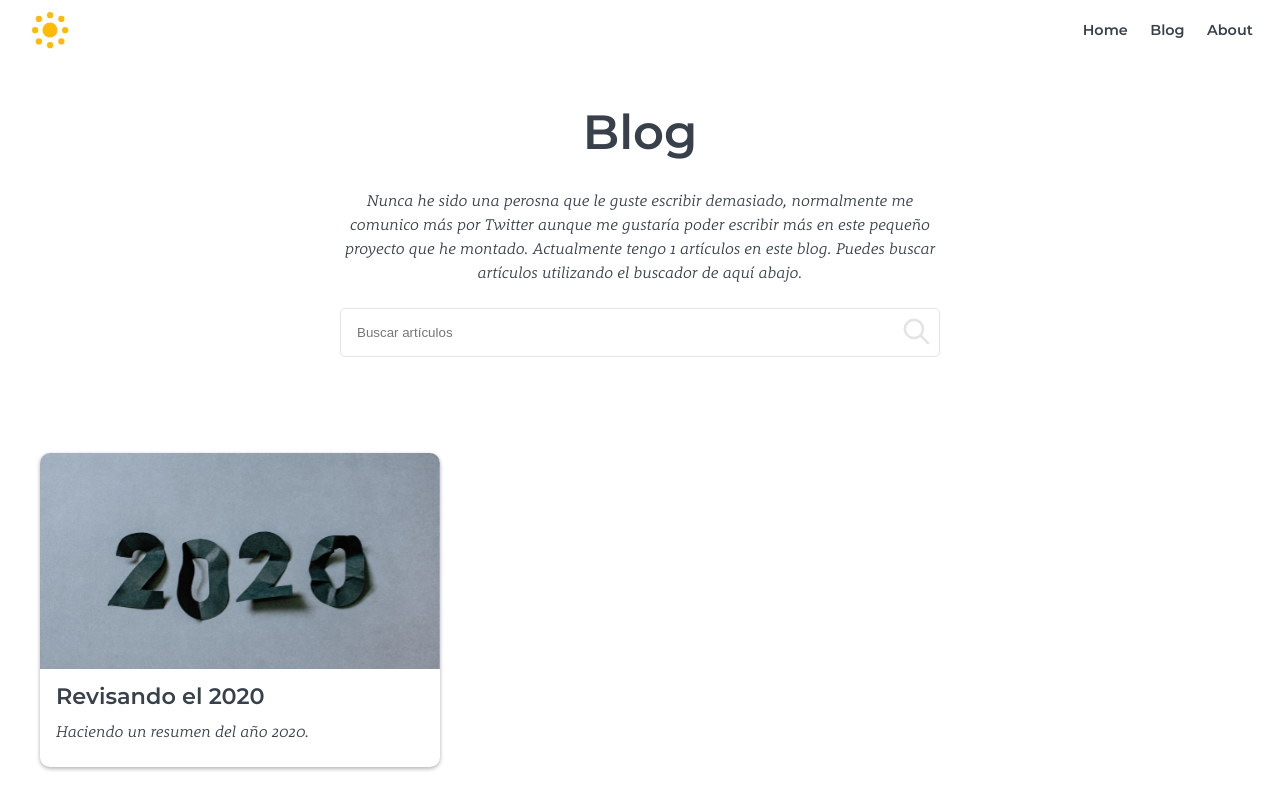
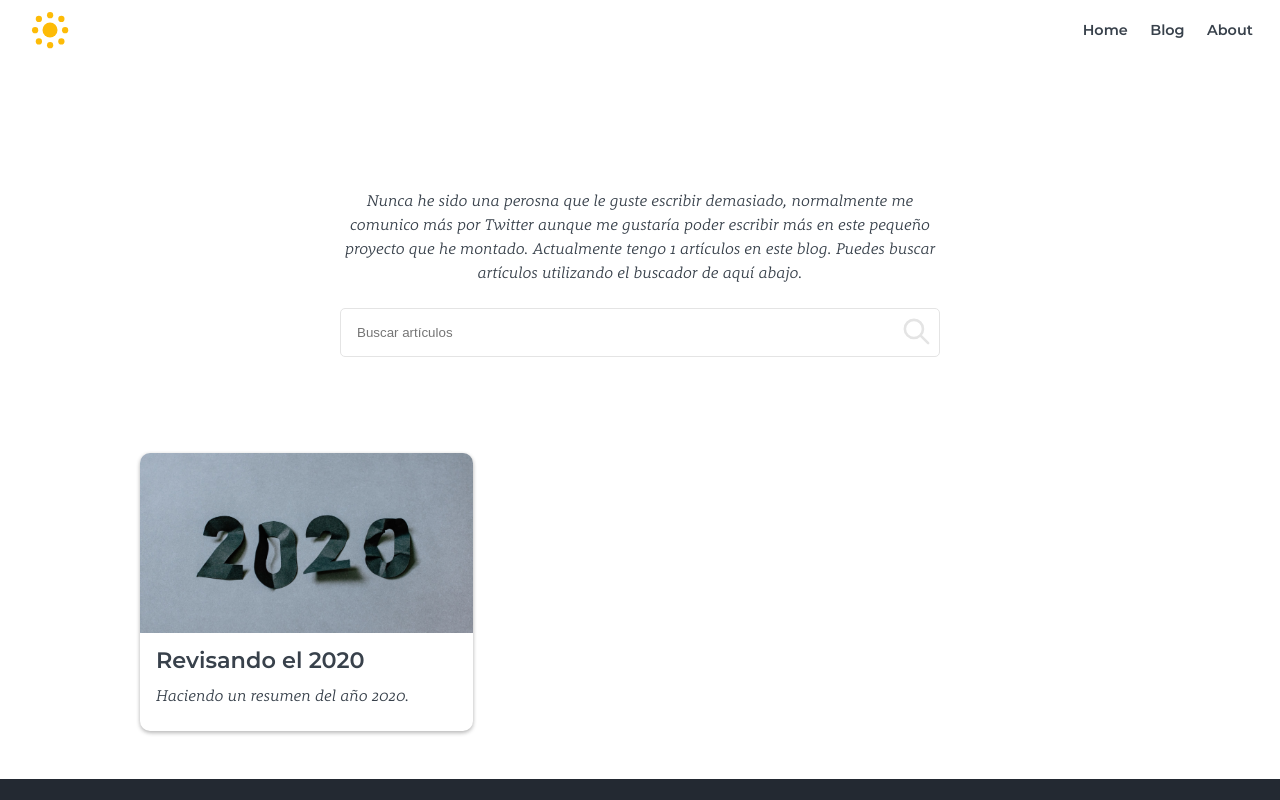
Before and after one commit to elchiconube/elchiconube.dev, a Next.js app: page /blog in a window 1280 px wide. Shown: the top 800 px of the page. Built offline with nearby package versions, Linux system fonts and the light colour scheme.

Commit message:
style: look and feel improvements

```diff
--- a/components/AboutSection.js
+++ b/components/AboutSection.js
@@ -5,7 +5,7 @@
 import Button from './Button';
 
 const StyledContainer = styled.section`
-  max-width: 1200px;
+  max-width: var(--container);
   margin: 0 auto;
   display: grid;
   grid-template-columns: 1fr 1fr;
--- a/components/Footer.js
+++ b/components/Footer.js
@@ -14,7 +14,7 @@
 `;
 
 const StyledWrapper = styled.div`
-  max-width: 600px;
+  max-width: var(--container-text);
   margin: 0 auto;
 `;
 
--- a/components/Hero.js
+++ b/components/Hero.js
@@ -12,7 +12,7 @@
 `;
 
 const StyledWrapper = styled.div`
-  max-width: 1200px;
+  max-width: var(--container);
   margin: 0 auto;
   height: calc(100% - 40px);
 `;
--- a/components/SectionHeading.js
+++ b/components/SectionHeading.js
@@ -1,7 +1,7 @@
 import styled from 'styled-components';
 
 const StyledHeading = styled.h1`
-  color: var(--font-color);
+  color: ${({ negative }) => (negative ? 'white' : 'var(--font-color)')};
   margin-bottom: 2rem;
   line-height: 3rem;
   font-size: 3rem;
--- a/pages/blog.js
+++ b/pages/blog.js
@@ -7,7 +7,7 @@
 import SectionHeading from '../components/SectionHeading';
 
 const StyledList = styled.ul`
-  max-width: 1200px;
+  max-width: var(--container);
   margin: 0 auto;
   padding: 3rem 0;
   display: grid;
@@ -20,7 +20,7 @@
 `;
 
 const StyledWrapper = styled.div`
-  max-width: 600px;
+  max-width: var(--container-text);
   margin: 0 auto;
   text-align: center;
   padding: 3rem 0;
--- a/styles/GlobalStyle.js
+++ b/styles/GlobalStyle.js
@@ -8,6 +8,9 @@
     --switch-color: #fdbb07;
     --hr-color: #ccc;
     --card-color: #fff;
+
+    --container: 1000px;
+    --container-text: 600px;
 
     --color-main: #38414b;
     --color-yellow: #fdbb07;
```
Also changed, not shown: components/NewsSection.js (+4 -4 lines).
